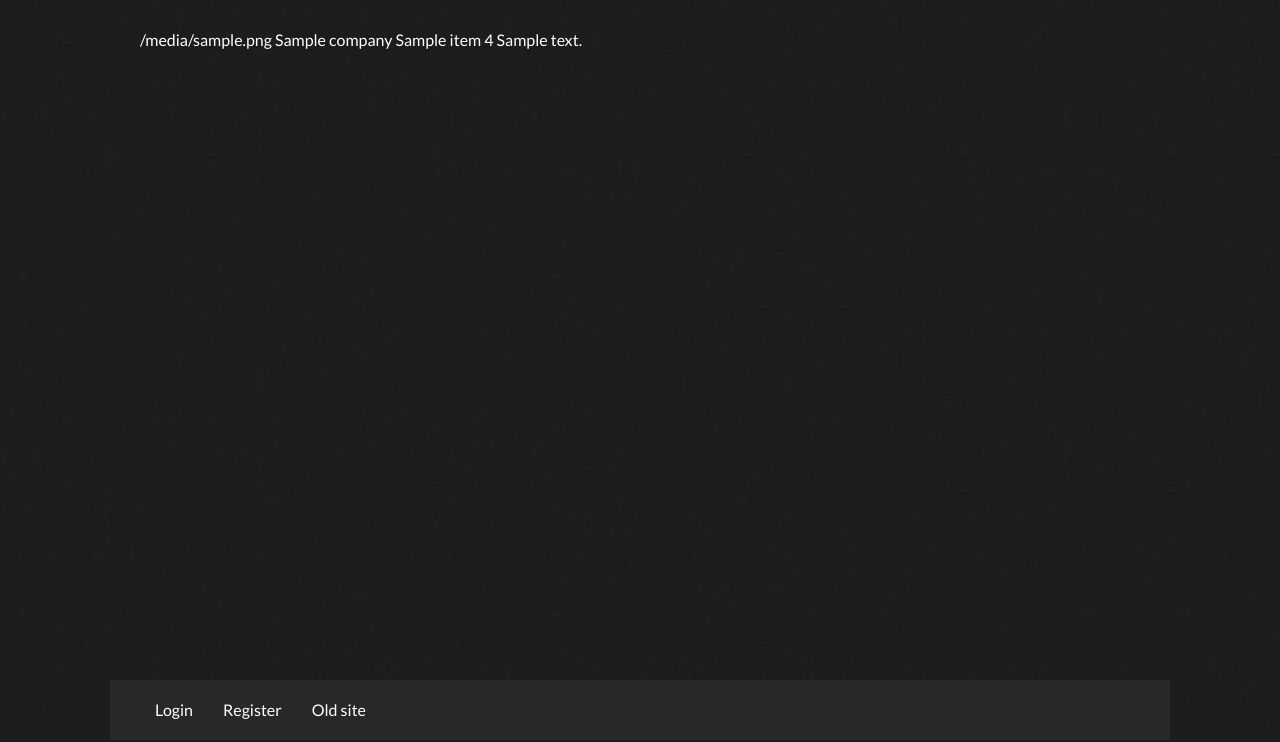
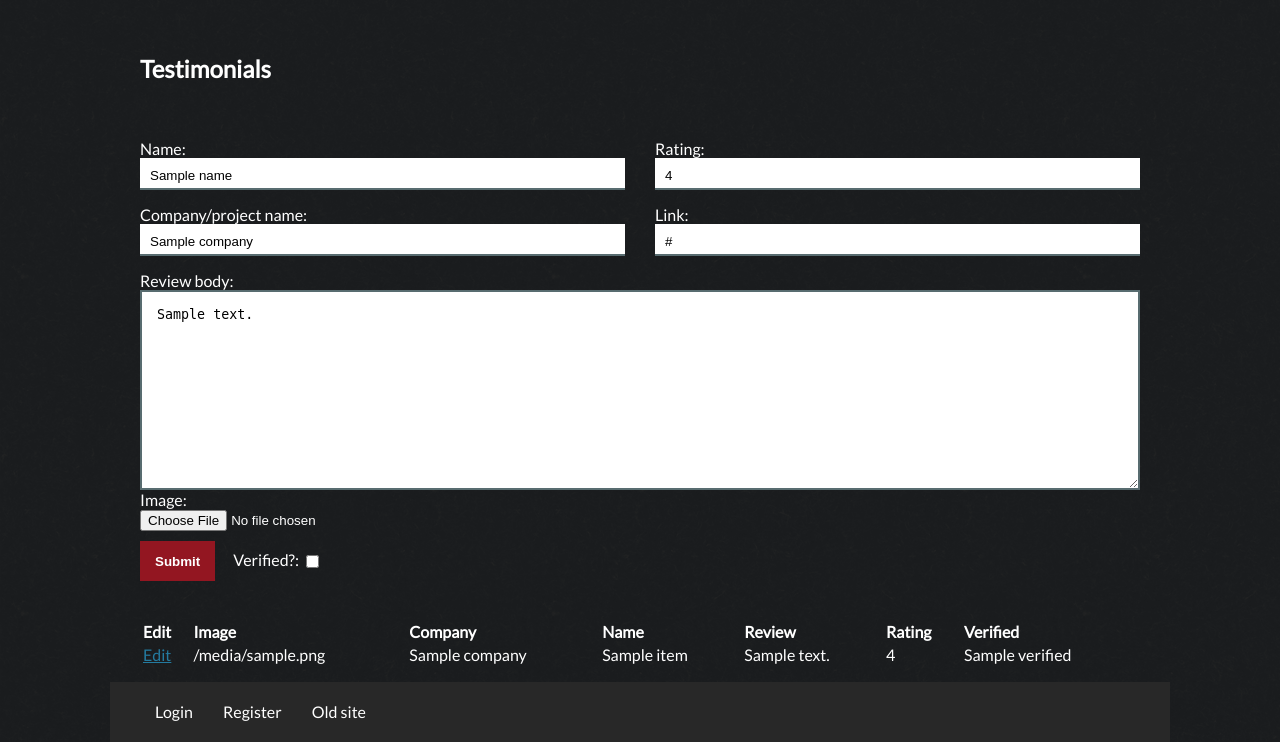
Before and after one commit to Kyle772/Portfolio-site, a Python web app: template templates/dash/testimonials.html in a window 1280 px wide. Shown: the part 60-802 px from the top of the page. Run offline with Jinja, Linux system fonts and the light colour scheme; the template is opened without the code that fills it: most values are stand-ins (such as "Sample title", 1, 10 or a date in 2020); some libraries are stand-ins or nearby versions.

Commit message:
Main.py: 	-fixed spelling of success message 	-updated SITE WIDE name -> username 		- BUGS WILL COME UP LOOK FOR THEM 	-added get by id to testimonialDB 	-built post and get for testimonial editing from dashboard 	-added handler for testimonial editing base.css: 	-added a class for number inputs 	-did minimal testimonial css for dashboard base.html: 	-updated the name -> username dash/testimonials.html: 	-added form, error handling, admin check, and editing process. 	TODO: 		-need to add delete button for each one, I forgot! portfolio.html: 	-Deleted old comment pricing.html: 	-fixed type pr -> rp
Signed-off-by: Kyle Diggs <Contact@KyleDiggs.com>

```diff
--- a/static/base.css
+++ b/static/base.css
@@ -68,6 +68,10 @@ body {
 
 .col-6 {
     width: 16.6%;
+}
+
+.col-7 {
+    width: 14.28%
 }
 
 .lp {
@@ -285,7 +289,8 @@ h5.title-side {
 
 input[type=text],
 input[type=email],
-input[type=password] {
+input[type=password],
+input[type=number] {
     outline: none;
     border: none;
     border-bottom: 2px solid #586c70;
@@ -478,6 +483,7 @@ body {
     color: white;
     box-sizing: border-box;
     z-index: 1;
+    padding-bottom: 75px;
 }
 
 .intro > img {
@@ -1387,3 +1393,24 @@ input[type=submit] {
 .dash-but:hover {
     background-color: rgba(255, 255, 255, .99);
 }
+
+/* Testimonial Dashboard */
+.dash-t > .testimonial-form {
+    position: relative;
+    width: 100%;
+}
+
+.dash-t > .testimonial-form > div > label {
+    display: -webkit-box;
+    display: -ms-flexbox;
+    display: flex;
+    -webkit-box-orient: vertical;
+    -webkit-box-direction: normal;
+    -ms-flex-direction: column;
+    flex-direction: column;
+}
+
+.dash-t > .testimonial-form input[type="checkbox"] {
+    -webkit-transform: translateY(2px);
+    transform: translateY(2px);
+}
--- a/templates/base.html
+++ b/templates/base.html
@@ -82,7 +82,7 @@
         {% endblock %}
     </div>
     <footer class="footer constrain">
-        {% if name.lower() in admins %}
+        {% if username.lower() in admins %}
             <a href="/logout">Logout</a>
             <a class="{{ 'active' if 'dashboard' in navTab }}" href="/dashboard">Dashboard</a>
         {% elif user %}
--- a/templates/dash/testimonials.html
+++ b/templates/dash/testimonials.html
@@ -1,15 +1,75 @@
 {% extends "base.html" %}
 
 {% block content %}
-<div class="item-sel flex col">
-    {% for item in testimonials %}
-    <div class="flex row no-wrap col-1">
-        {{ item.image }}
-        {{ item.company }}
-        {{ item.name }}
-        {{ item.rating }}
-        {{ item.review }}
-    </div>
+<div class="dash-t">
+    <h3>Testimonials</h3>
+    <p>{{ 'Editing Testimonial #{}'.format(TID) if 'edit' in navTab }}</p>
+    <form name="testimonial" class="testimonial-form flex wrap" method="post">
+        <p class="col-1">{{ error }}</p>
+        <div class="flex col no-wrap col-2 rp">
+            <label>
+                Name:
+                <input name="name" type="text" value="{{ name }}">
+            </label>
+            <label>
+                Company/project name:
+                <input name="company" type="text" value="{{ company }}">
+            </label>
+        </div>
+        <div class="flex col no-wrap col-2 lp">
+            <label>
+                Rating:
+                <input name="rating" type="number" min="0" max="5" value="{{ rating }}">
+            </label>
+            <label>
+                Link:
+                <input name="link" type="text" value="{{ link }}">
+            </label>
+        </div>
+        <div class="flex col no-wrap col-1">
+            <label>
+                Review body:
+                <textarea class="textarea-med" name="review" type="text">{{ review }}</textarea>
+            </label>
+            <div class="row col-4">
+                <label>
+                    Image:
+                    <input name="image" type="file">
+                </label>
+            </div>
+            <div class="row col-4">
+                <input class="t button" type="submit" value="Submit">
+                <label class="lp">
+                    Verified?:
+                    <input name="verified" type="checkbox" {{ 'checked' if verified == 'on' or verified == True}}>
+                </label>
+            </div>
+        </div>
+    </form>
+</div><br><br>
+<div class="item-sel flex col left-align">
+    <table class="col-1">
+        <tr>
+            <th>Edit</th>
+            <th>Image</th>
+            <th>Company</th>
+            <th>Name</th>
+            <th>Review</th>
+            <th>Rating</th>
+            <th>Verified</th>
+        </tr>
+        {% for item in testimonials %}
+        <tr data-key="{{ item.key().id() }}">
+            <td><a href="/dashboard/testimonials/edit/{{ item.key().id() }}">Edit</a></td>
+            <td>{{ item.image }}</td>
+            <td>{{ item.company }}</td>
+            <td>{{ item.name }}</td>
+            <td>{{ item.review }}</td>
+            <td>{{ item.rating }}</td>
+            <td>{{ item.verified }}</td>
+        </tr>
     {% endfor %}
+    </table>
+
 </div>
 {% endblock %}
--- a/templates/portfolio.html
+++ b/templates/portfolio.html
@@ -94,7 +94,6 @@
         <a class="cta title-side" href="/portfolio/new">New</a>
     {% endif %}
     <h3>Websites</h3>
-    <!-- WHOOPS. Need to add each page into the system still -->
     <div class="portCon flex row wrap spc-btwn">
     {% for item in items %}
         <a href="/portfolio/web/{{item.key().id()}}" class="portItem">
--- a/templates/pricing.html
+++ b/templates/pricing.html
@@ -30,7 +30,7 @@
             </div>
             {% endif %}
         </div>
-        <div class="flex col no-wrap col-2 pr">
+        <div class="flex col no-wrap col-2 rp">
             <label>Name:</label>
             <input name="name"
                    type="text"
```
Also changed, not shown: main.py (+87 -7 lines), 1 other file.
